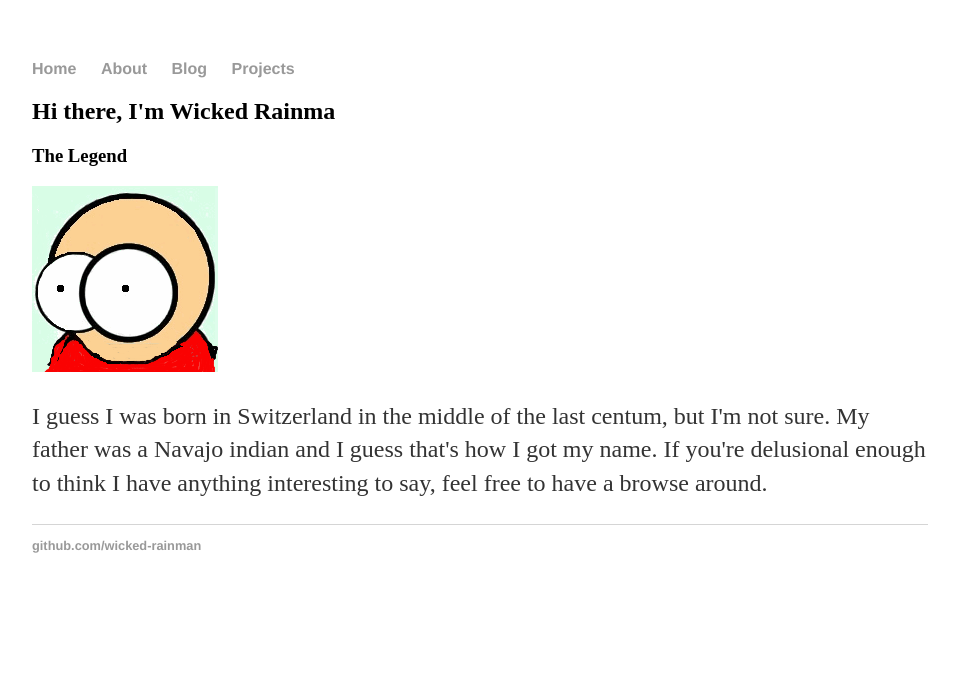
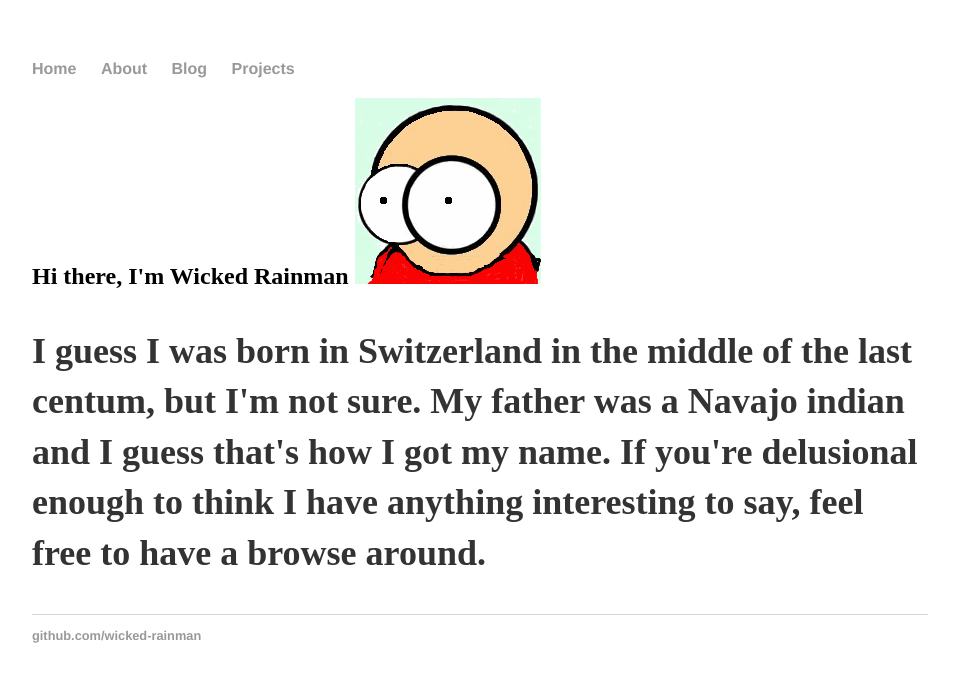
Before and after one commit to wicked-rainman/wicked-rainman.github.io, a Jekyll site: the page built from index.html, in a window 1280 px wide. Shown: the top 682 px of the page, without its empty margins (160-1117 px from the left). Built offline with Jekyll 4.4.1, drawn with Linux system fonts in a browser that asks for light colours.

Commit message:
Update index.html

```diff
--- a/index.html
+++ b/index.html
@@ -3,8 +3,7 @@
 title: Wicked Rainman
 ---
 <div class="blurb">
-	<h2>Hi there, I'm Wicked Rainma
-	<h3>The Legend</h3>
+	<h2>Hi there, I'm Wicked Rainman
 	<img src="/pictures/marv.png">
 	<p>I guess I was born in Switzerland in the middle of the last centum, but I'm not sure. My father was a
 		Navajo indian and I guess that's how I got my name. If you're delusional enough to
```
